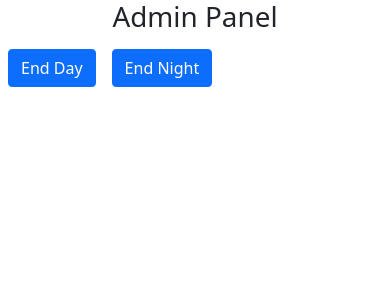
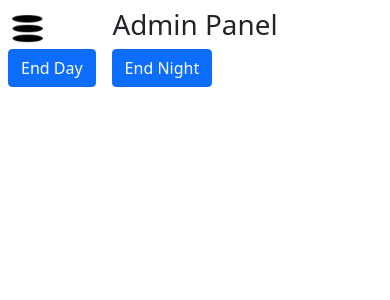
Before and after one commit to pmroczko/mafia-ui, a React (Create React App) app: page /admin in a window 390 px wide. Shown: the top 300 px of the page. Built offline with nearby package versions, Linux system fonts and the light colour scheme.

Commit message:
Header restyled. Added hamburger button

```diff
--- a/src/components/Header.js
+++ b/src/components/Header.js
@@ -1,7 +1,12 @@
+import HamburgerButton from "./buttons/HamburgerButton";
+
 function Header(props) {
   return (
     <div className='header-container'>
-      <h1 className='header'>{props.text}</h1>
+      <HamburgerButton />
+      <div className='header-text-container'>
+        <h1 className='header'>{props.text}</h1>
+      </div>
     </div>
   );
 }
--- a/src/components/LobbyUserList.js
+++ b/src/components/LobbyUserList.js
@@ -1,4 +1,4 @@
-import Loader from "../components/Loader";
+import Loader from "./Loader";
 import { useEffect, useState } from "react";
 import AppController from "../controllers/AppController";
 
--- a/src/components/MafiaButton.js
+++ /dev/null
@@ -1,12 +0,0 @@
-import { Button } from "react-bootstrap";
-import MafiaService from "../services/MafiaService";
-
-function MafiaButton(props) {
-    function onClick() {
-        console.log('calling' + props.func);
-        MafiaService[ props.func ](...(props.args || []));
-    }
-
-    return (<Button onClick={onClick} className="mafia-button"> { props.label }</Button>)
-}
-export default MafiaButton
--- a/src/components/_components.scss
+++ b/src/components/_components.scss
@@ -1,14 +1,27 @@
-.header-container {
-  text-align: center;
-  position: sticky;
-  top: 0px;
-}
-
 .main-container {
   display: block;
   width: 100%;
   height: 100%;
 }
+
+.header-container {
+  text-align: center;
+  position: sticky;
+  top: 0px;
+  .hamburger-button-container {
+    position: absolute;
+    left: 10px;
+    top: 10px;
+    .hamburger-button {
+      width: 35px;
+    }
+  }
+  .header-text-container {
+    position: relative;
+    top: 8px;
+  }
+}
+
 .admin-container {
   display: block;
   flex-basis: calc(50% - 40px);
--- /dev/null
+++ b/src/components/buttons/HamburgerButton.js
@@ -0,0 +1,11 @@
+import hamburger from "../../graphics/hamburger.png";
+
+function HamburgerButton(props) {
+  return (
+    <div className='hamburger-button-container'>
+      <img className='hamburger-button' src={hamburger}></img>
+    </div>
+  );
+}
+
+export default HamburgerButton;
--- /dev/null
+++ b/src/components/buttons/MafiaButton.js
@@ -0,0 +1,17 @@
+import { Button } from "react-bootstrap";
+import MafiaService from "../../services/MafiaService";
+
+function MafiaButton(props) {
+  function onClick() {
+    console.log("calling" + props.func);
+    MafiaService[props.func](...(props.args || []));
+  }
+
+  return (
+    <Button onClick={onClick} className='mafia-button'>
+      {" "}
+      {props.label}
+    </Button>
+  );
+}
+export default MafiaButton;
--- a/src/views/NewPlayer.js
+++ b/src/views/NewPlayer.js
@@ -1,11 +1,11 @@
 import { useRef, useState } from "react";
 import { useHistory } from "react-router-dom";
-import MafiaButton from "../components/MafiaButton";
+import MafiaButton from "../components/buttons/MafiaButton";
 import LobbyUserList from "../components/LobbyUserList";
 import { ToastContainer, toast } from "react-toastify";
 import "react-toastify/dist/ReactToastify.css";
 import Header from "../components/Header";
-import useInterval from "../hooks/UseInterval";
+//import useInterval from "../hooks/UseInterval";
 import MafiaService from "../services/MafiaService";
 
 const ConnectionStatus = {
@@ -21,7 +21,7 @@ function NewPlayer() {
   );
   const [playerName, setPlayerName] = useState(null);
 
-  useInterval(async () => {
+  /*useInterval(async () => {
     if (playerName != null) {
       MafiaService.GetPlayerPosition(playerName, async resp => {
         if (resp.status === 200) {
@@ -30,7 +30,7 @@ function NewPlayer() {
       })
     }
 
-  }, 1000);
+  }, 1000);*/
 
   function connectCallback(resp) {
     if (resp.status === 200) {
```
Also changed, not shown: src/views/Admin.js (+5 -5 lines), src/graphics/hamburger.png (added), 1 other file (tests, documents, lock files or other folders).
